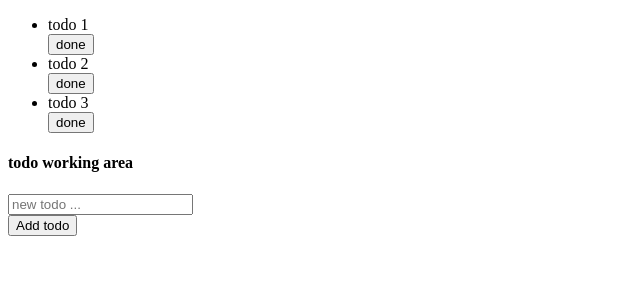
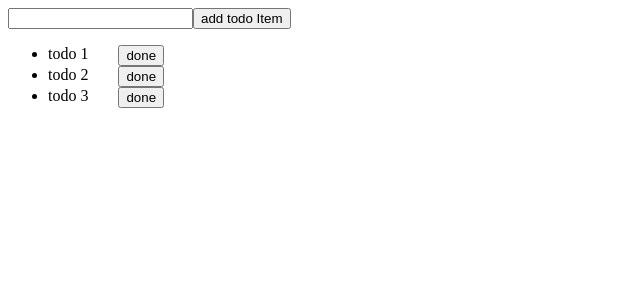
Before and after one commit to amitrahul/React_learning, a React (Vite) app: page / in a window 1280 px wide. Shown: the top 300 px of the page, without its empty margins (0-640 px from the left). Built offline with nearby package versions, Linux system fonts and the light colour scheme.

Commit message:
implement input area with add the list in todo's area

```diff
--- a/src/Todo.jsx
+++ b/src/Todo.jsx
@@ -11,7 +11,7 @@ const Todo = () => {
   return (
     <>
       <TodoList todos={todos} />
-      <h4>todo working area</h4>
+      {/* <h4>todo working area</h4>
       <input
         type="text"
         placeholder="new todo ..."
@@ -21,7 +21,7 @@ const Todo = () => {
       <button onClick={() => setTodoList([...todoList, todoText])}>
         Add todo
       </button>
-      <br />
+      <br /> */}
       {/* <TodoList todos={todoList} /> */}
     </>
   );
--- a/src/TodoItem.css
+++ b/src/TodoItem.css
@@ -5,3 +5,7 @@
 .todo_not_done {
   text-decoration: none;
 }
+.todoItem-wrapper {
+  display: flex;
+  gap: 30px;
+}
--- a/src/TodoItem.jsx
+++ b/src/TodoItem.jsx
@@ -24,7 +24,7 @@ const TodoItem = ({ item }) => {
     // <li key={id} onClick={(e) => handleClick({ item })}>
     //   {item}
     // </li>
-    <div>
+    <div className="todoItem-wrapper">
       <li>
         <span className={isFinished ? "todo_done" : "todo_not_done"}>
           {item}{" "}
--- a/src/TodoList.jsx
+++ b/src/TodoList.jsx
@@ -1,14 +1,29 @@
+import { useState } from "react";
 import TodoItem from "./TodoItem";
 function TodoList({ todos }) {
   //   const TodoListdata = todos.map((todo) => (
   //     <li key={todo.data}>{todo.data}</li>
   //   ));
-
+  /*
   const todoListArr = todos.map((todo) => (
     <TodoItem item={todo.data} key={todo.id} />
-  ));
+  )); */
+
+  const [todoItems, setTodoItems] = useState(todos);
+  const [todoInputText, setTodoInputText] = useState("");
+
+  const handleTodoText = (e) => {
+    setTodoInputText(e.target.value);
+  };
+  const handleTodoList = () => {
+    setTodoItems([
+      ...todoItems,
+      { data: todoInputText, id: new Date().getTime },
+    ]);
+    setTodoInputText("");
+  };
   return (
-    <ul>
+    <>
       {/* method1 to render array list data */}
       {/* {todos.map((todo) => (
         <li key={todo.id}>{todo.data}</li>
@@ -24,8 +39,16 @@ function TodoList({ todos }) {
       {/* render list of array item by direclty calling the array
       through this way also we can display the all array item on dom.
       */}
-      {todoListArr}
-    </ul>
+
+      {/* {todoListArr} */}
+      <input type="text" value={todoInputText} onChange={handleTodoText} />
+      <button onClick={handleTodoList}>add todo Item</button>
+      <ul>
+        {todoItems.map((todo) => (
+          <TodoItem item={todo.data} key={todo.id} />
+        ))}
+      </ul>
+    </>
   );
 }
 export default TodoList;
```
